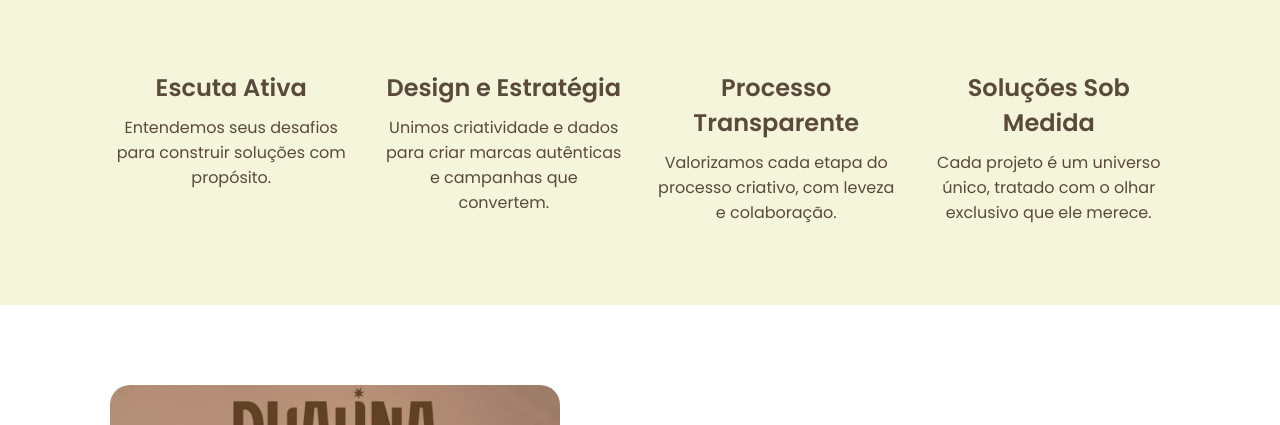
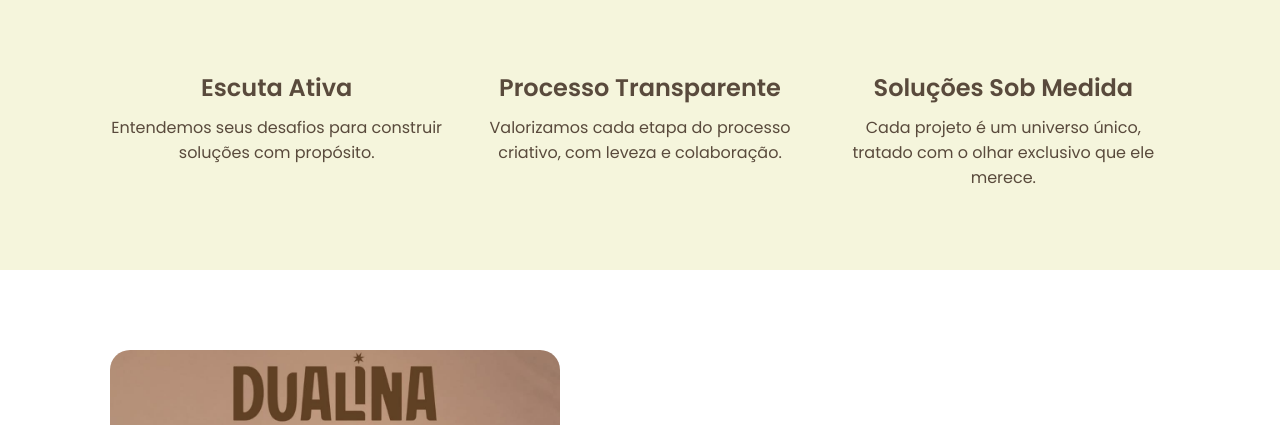
Before and after one commit to GildoAdrianoZERO/Dualina, a plain HTML site: page index.html in a window 1280 px wide. Shown: the part 810-1235 px from the top of the page. Drawn offline with nearby package versions, Linux system fonts and the light colour scheme.

Commit message:
delete desing html

```diff
--- a/index.html
+++ b/index.html
@@ -56,10 +56,7 @@
                     <h3>Escuta Ativa</h3>
                     <p>Entendemos seus desafios para construir soluções com propósito.</p>
                 </div>
-                <div class="pillar-item animate-on-scroll">
-                    <h3>Design e Estratégia</h3>
-                    <p>Unimos criatividade e dados para criar marcas autênticas e campanhas que convertem.</p>
-                </div>
+
                 <div class="pillar-item animate-on-scroll">
                     <h3>Processo Transparente</h3>
                     <p>Valorizamos cada etapa do processo criativo, com leveza e colaboração.</p>
```
